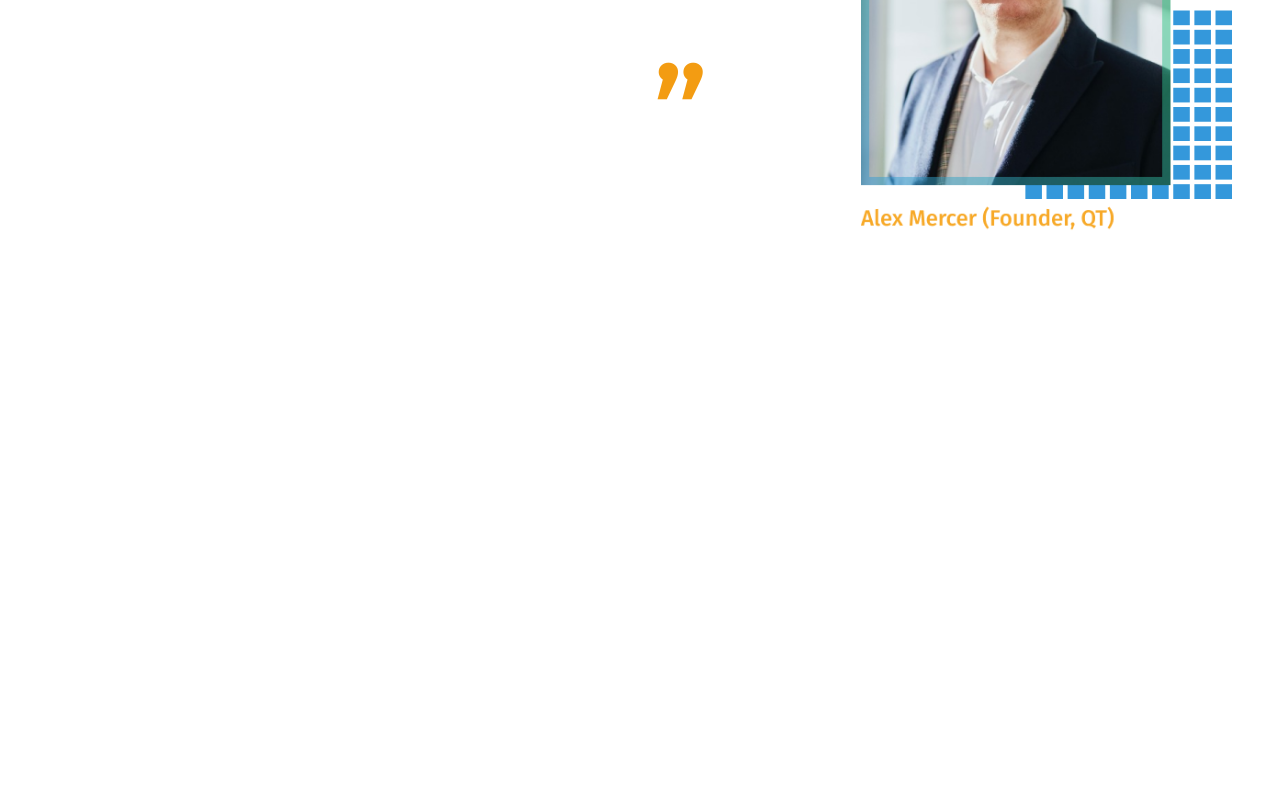
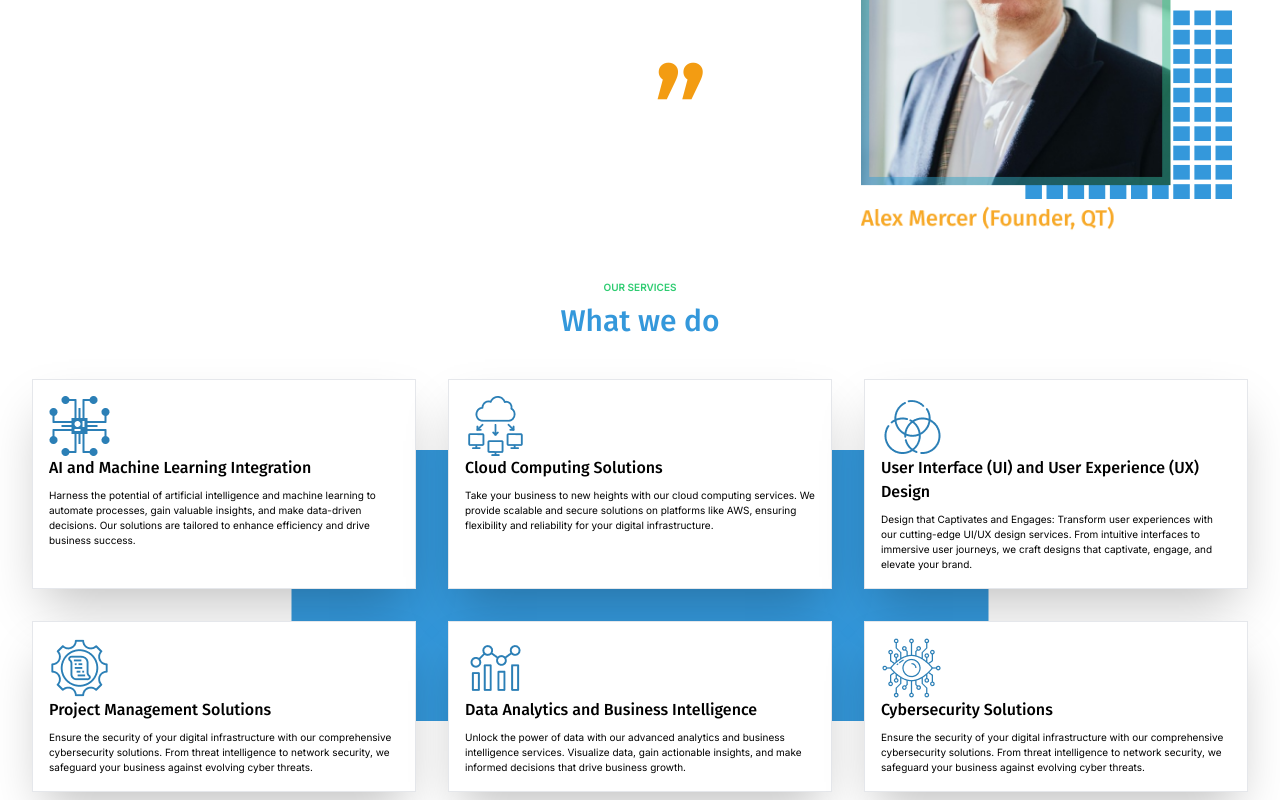
Before and after one commit to Glorypaul-pixel/Innovation, a Next.js app: page / in a window 1280 px wide. Shown: the part 1967-2767 px from the top of the page. Before the commit the page ends 2247 px from the top, so only its background shows below. Built offline with nearby package versions, Linux system fonts and the light colour scheme.

Commit message:
added services page

```diff
--- a/src/app/page.tsx
+++ b/src/app/page.tsx
@@ -2,6 +2,7 @@ import Header from "@/components/header/header";
 import Main from "@/components/main-body/main";
 import Advert from "@/components/advert/advert";
 import About from "@/components/about/about";
+import Service from "@/components/service/service";
 export default function Home() {
   return (
     <main>
@@ -9,6 +10,7 @@ export default function Home() {
       <Main />
       <Advert />
       <About />
+      <Service />
     </main>
   );
 }
--- /dev/null
+++ b/src/components/service/service.css
@@ -0,0 +1,5 @@
+.service {
+  background-image: url("../../img/Rectangle.png");
+  background-position: center;
+  background-repeat: no-repeat;
+}
--- /dev/null
+++ b/src/components/service/service.tsx
@@ -0,0 +1,119 @@
+import React from "react";
+import AImg from "../../img/Vector.png";
+import CloudImg from "../../img/Cloud-Computing.png";
+import UserImg from "../../img/UX-Design.png";
+import ProjectImg from "../../img/Project-management.png";
+import DataImg from "../../img/learning-icon.png";
+import CyberImg from "../../img/eye-icon.png";
+import Image from "next/image";
+import "./service.css";
+const service = () => {
+  return (
+    <div className="">
+      <div className="text-center">
+        <h5 className="text-spanText text-textCustom font-semibold mb-2 ">
+          OUR SERVICES
+        </h5>
+        <h1 className="text-2xl lg:text-3xl text-hireMe mb-8 font-fira font-medium">
+          What we do
+        </h1>
+      </div>
+      <div className="service flex flex-wrap justify-center relative z-10 gap-4">
+        <div className="w-full p-4 md:w-[30%] m-2 border shadow-2xl bg-white">
+          <div>
+            <Image src={AImg} alt="AI and Machine Learning Integration" />
+          </div>
+          <h3 className="text-base font-fira mb-2">
+            AI and Machine Learning Integration
+          </h3>
+          <p className="text-textCustom">
+            Harness the potential of artificial intelligence and machine
+            learning to automate processes, gain valuable insights, and make
+            data-driven decisions. Our solutions are tailored to enhance
+            efficiency and drive business success.
+          </p>
+        </div>
+
+        <div className="w-full p-4 md:w-[30%] m-2 border shadow-2xl bg-white">
+          <div>
+            <Image src={CloudImg} alt="Cloud Computing Solutions" />
+          </div>
+          <h3 className="text-base font-fira mb-2">
+            Cloud Computing Solutions
+          </h3>
+          <p className="text-textCustom">
+            Take your business to new heights with our cloud computing services.
+            We provide scalable and secure solutions on platforms like AWS,
+            ensuring flexibility and reliability for your digital
+            infrastructure.
+          </p>
+        </div>
+
+        <div className="w-full p-4 md:w-[30%] m-2 border shadow-2xl bg-white">
+          <div>
+            <Image
+              src={UserImg}
+              alt="User Interface (UI) and User Experience (UX) Design"
+            />
+          </div>
+          <h3 className="text-base font-fira mb-2">
+            User Interface (UI) and User Experience (UX) Design
+          </h3>
+          <p className="text-textCustom">
+            Design that Captivates and Engages: Transform user experiences with
+            our cutting-edge UI/UX design services. From intuitive interfaces to
+            immersive user journeys, we craft designs that captivate, engage,
+            and elevate your brand.
+          </p>
+        </div>
+
+        <div className="w-full p-4 md:w-[30%] m-2 border shadow-2xl bg-white">
+          <div>
+            <Image src={ProjectImg} alt="Project Management Solutions" />
+          </div>
+          <h3 className="text-base font-fira mb-2">
+            Project Management Solutions
+          </h3>
+          <p className="text-textCustom">
+            Ensure the security of your digital infrastructure with our
+            comprehensive cybersecurity solutions. From threat intelligence to
+            network security, we safeguard your business against evolving cyber
+            threats.
+          </p>
+        </div>
+
+        <div className="w-full p-4 md:w-[30%] m-2 border shadow-2xl bg-white">
+          <div>
+            <Image
+              src={DataImg}
+              alt="Data Analytics and Business Intelligence"
+            />
+          </div>
+          <h3 className="text-base font-fira mb-2">
+            Data Analytics and Business Intelligence
+          </h3>
+          <p className="text-textCustom">
+            Unlock the power of data with our advanced analytics and business
+            intelligence services. Visualize data, gain actionable insights, and
+            make informed decisions that drive business growth.
+          </p>
+        </div>
+
+        <div className="w-full p-4 md:w-[30%] m-2 border shadow-2xl bg-white">
+          <div>
+            <Image src={CyberImg} alt="Cybersecurity Solutions" />
+          </div>
+          <h3 className="text-base font-fira mb-2">Cybersecurity Solutions</h3>
+          <p className="text-textCustom">
+            Ensure the security of your digital infrastructure with our
+            comprehensive cybersecurity solutions. From threat intelligence to
+            network security, we safeguard your business against evolving cyber
+            threats.
+          </p>
+        </div>
+      </div>
+    </div>
+  );
+};
+
+export default service;
```
